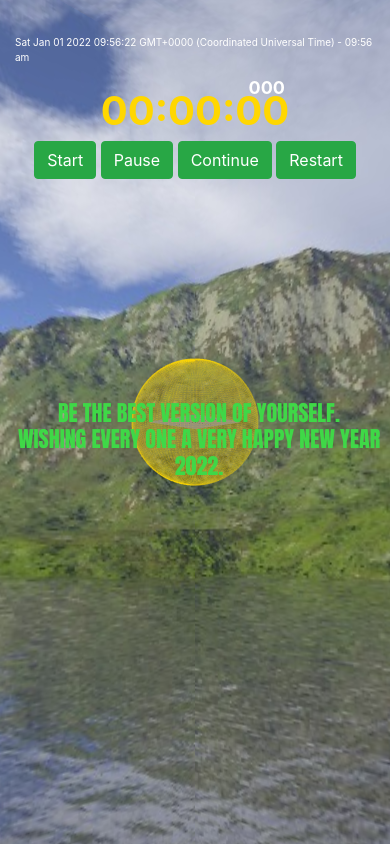
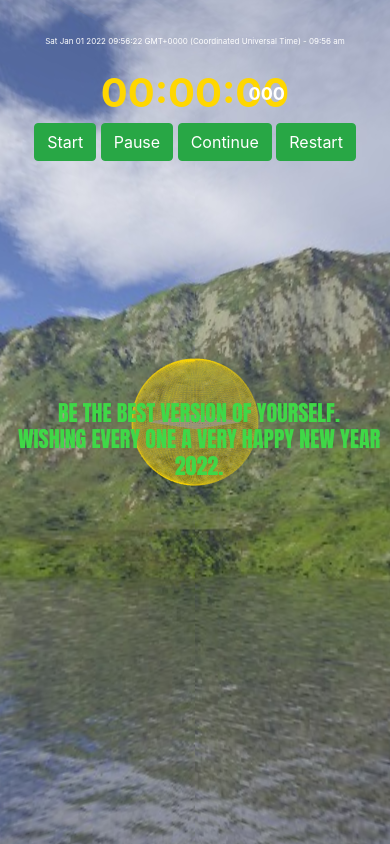
Before and after one commit to thura-codefree/skyboxtest2022, a plain HTML site: page index.html in a window 390 px wide. Drawn offline with Linux system fonts and the light colour scheme; animation ran at ten frames a second.

Commit message:
Update styles.css

```diff
--- a/styles.css
+++ b/styles.css
@@ -87,7 +87,7 @@ button {
         font-size: 22px;
     }
     #date {
-        font-size: 10px;
+        font-size: 8px;
     }
     .container {
         top: 30px;
@@ -99,7 +99,7 @@ button {
         font-size: 40px;
     }
     .ms {
-        top: 44px;
+        top: 50px;
         right: 105px;
         font-size: 18px;
     }
```
